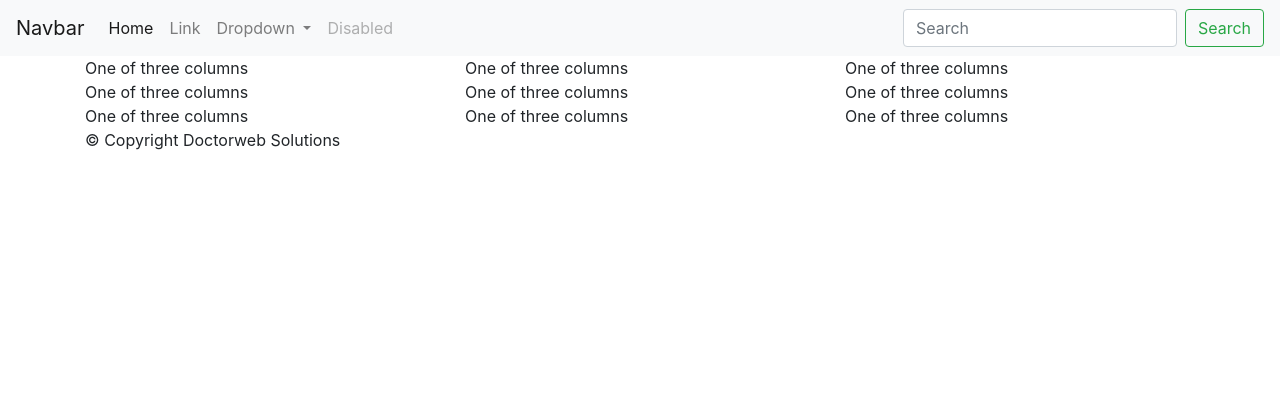
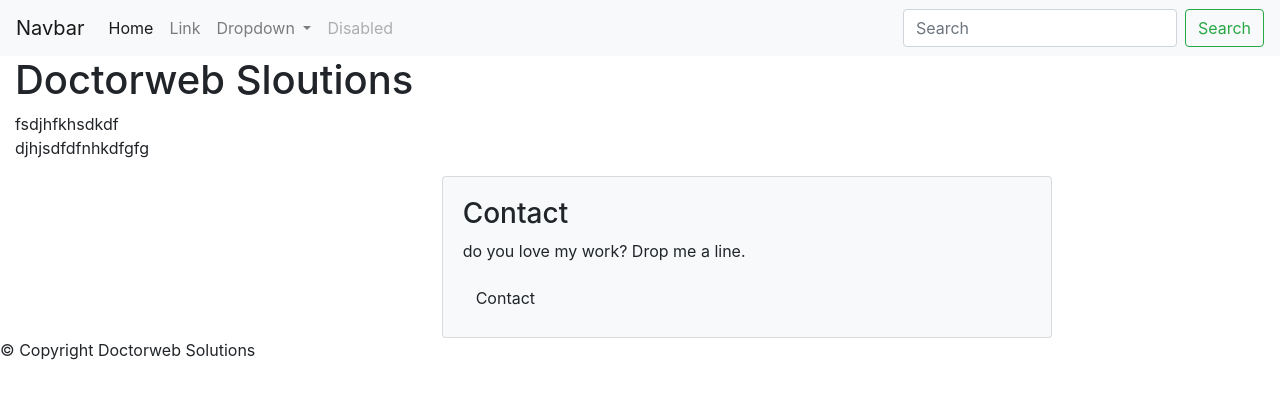
Before and after one commit to doctorwebsolutions/doctorweb, a Jekyll site: the page built from index.md, in a window 1280 px wide. Shown: the top 399 px of the page. Built offline with Jekyll 4.4.1, drawn with Linux system fonts in a browser that asks for light colours; our own code applies the rules of GitHub Pages for plain Markdown files.

Commit message:
Update default.html

```diff
--- a/_layouts/default.html
+++ b/_layouts/default.html
@@ -13,40 +13,10 @@
 <body>
     {% include header.html %}
         <div class="container-fluid">
-            <div class="row"><div class="container">
-  <div class="row align-items-start">
-    <div class="col">
-      One of three columns{{ contant }}
-    </div>
-    <div class="col">
-      One of three columns
-    </div>
-    <div class="col">
-      One of three columns
-    </div>
-  </div>
-  <div class="row align-items-center">
-    <div class="col">
-      One of three columns
-    </div>
-    <div class="col">
-      One of three columns
-    </div>
-    <div class="col">
-      One of three columns
-    </div>
-  </div>
-  <div class="row align-items-end">
-    <div class="col">
-      One of three columns
-    </div>
-    <div class="col">
-      One of three columns
-    </div>
-    <div class="col">
-      One of three columns
-    </div>
-  </div>
+            <div class="row">
+                <div class="col-9">{{ content }}</div>
+                <div class="col-4"></div>
+                <div class="col-6">{% include sidebar.html %}</div>
          {% include footer.html %}
 </div>
 
```
